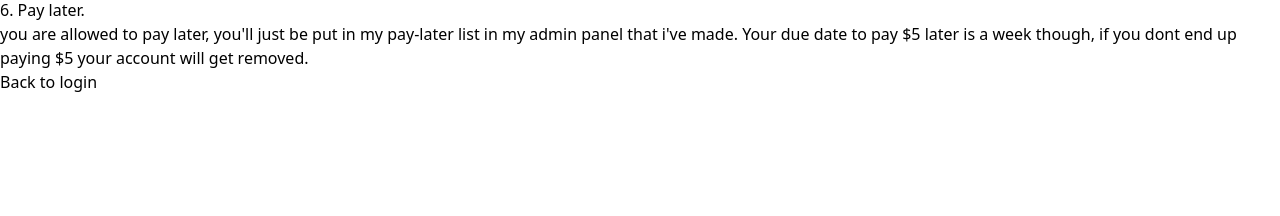
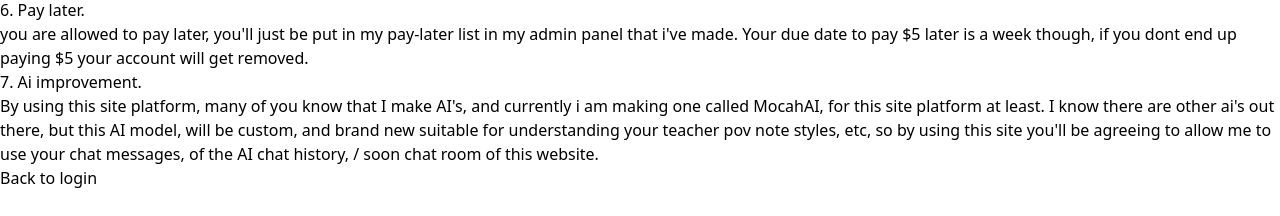
Before and after one commit to silentalex1/batproxyy, a React (Vite) app in the folder OneDrive/Desktop/BatProx proxy/: page /TOS in a window 1280 px wide. Shown: the part 526-742 px from the top of the page. Built offline with nearby package versions, Linux system fonts and the light colour scheme.

Commit message:
feat: TOS 7 Ai improvement

```diff
--- a/OneDrive/Desktop/BatProx proxy/src/TOS.tsx
+++ b/OneDrive/Desktop/BatProx proxy/src/TOS.tsx
@@ -25,6 +25,10 @@
   {
     title: '6. Pay later.',
     body: 'you are allowed to pay later, you\'ll just be put in my pay-later list in my admin panel that i\'ve made. Your due date to pay $5 later is a week though, if you dont end up paying $5 your account will get removed.'
+  },
+  {
+    title: '7. Ai improvement.',
+    body: 'By using this site platform, many of you know that I make AI\'s, and currently i am making one called MocahAI, for this site platform at least. I know there are other ai\'s out there, but this AI model, will be custom, and brand new suitable for understanding your teacher pov note styles, etc, so by using this site you\'ll be agreeing to allow me to use your chat messages, of the AI chat history, / soon chat room of this website.'
   }
 ];
 
```
